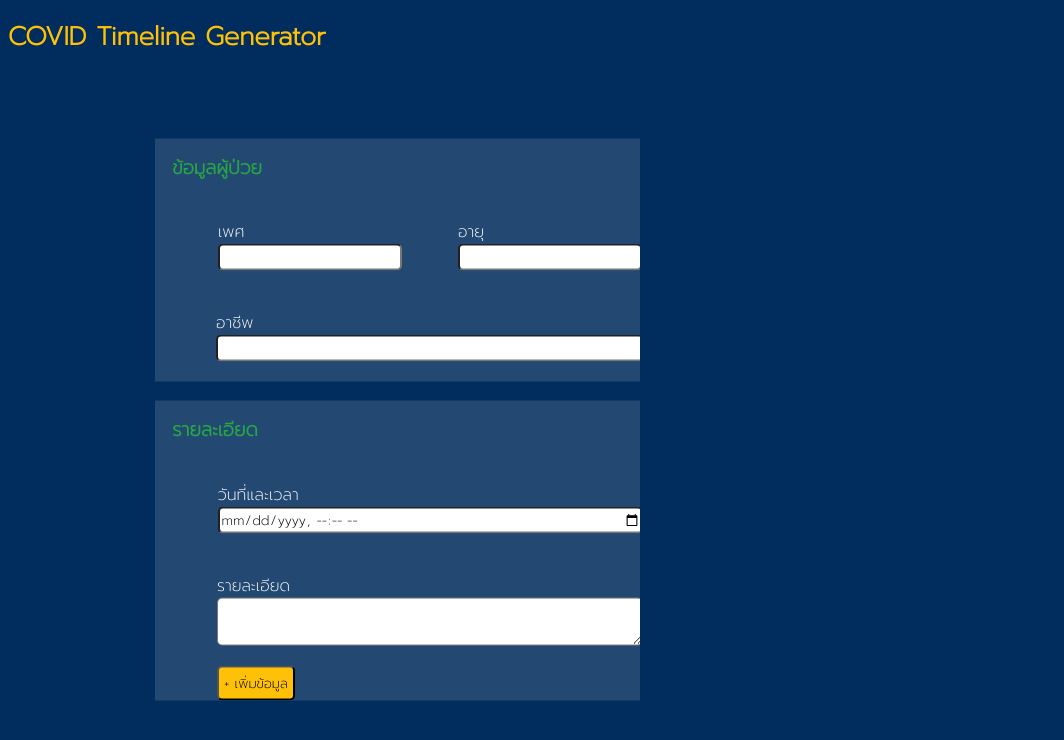
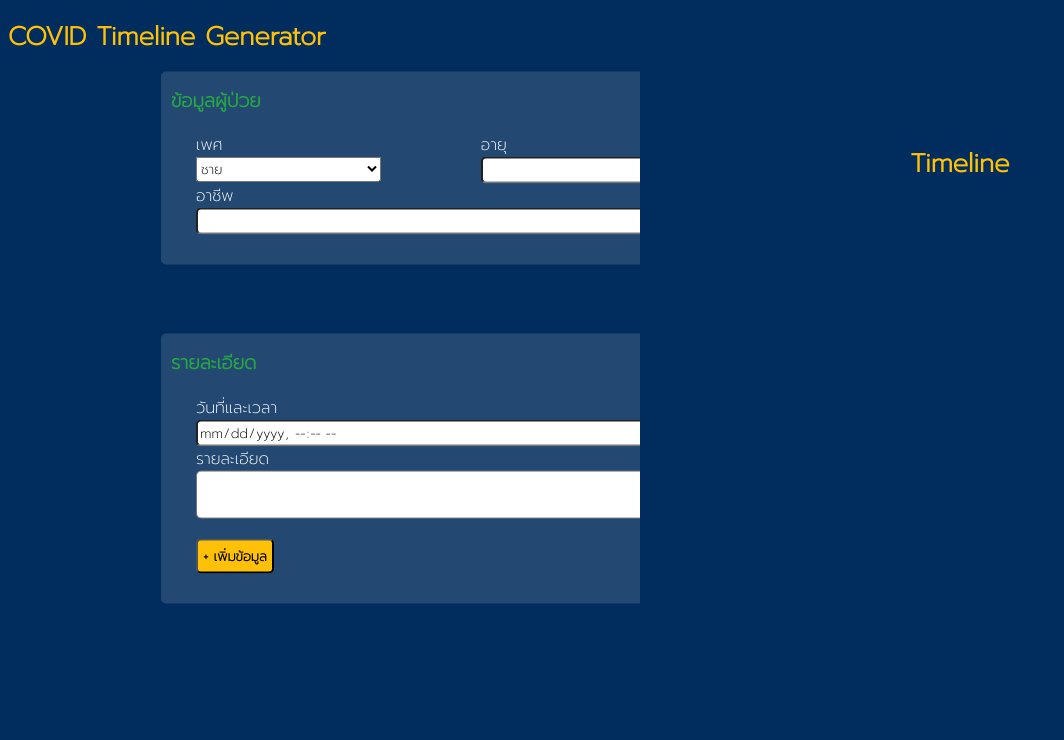
Before and after one commit to Thoughty/covid-timeline, a Next.js app: page / in a window 1280 px wide. Shown: the top 740 px of the page, without its empty margins (0-1064 px from the left). Built offline with nearby package versions, Linux system fonts and the light colour scheme; no server answers.

Commit message:
Set and Get Data are Ready

```diff
--- a/package.json
+++ b/package.json
@@ -17,7 +17,9 @@
     "next": "12.0.8",
     "react": "17.0.2",
     "react-dom": "17.0.2",
-    "react-form-hooks": "^1.1.5"
+    "react-form-hooks": "^1.1.5",
+    "react-hook-form": "^7.25.1",
+    "react-vertical-timeline-component": "^3.5.2"
   },
   "devDependencies": {
     "eslint": "8.7.0",
--- a/pages/index.js
+++ b/pages/index.js
@@ -2,113 +2,174 @@ import Head from 'next/head'
 import Image from 'next/image'
 import { useEffect, useState } from 'react'
 import styles from '../styles/Home.module.css'
-import { getTimeline } from '../utils/timeline'
-import { Box , Center, Divider,Textarea,Input, Fade, FormControl, FormLabel, Heading, Test, Button} from "@chakra-ui/react"
-import { useForm } from 'react-form-hooks'
+import { Box, Center, Divider, Textarea, Input, Fade, FormControl, FormLabel, Heading, Test, Button } from "@chakra-ui/react"
+import { useForm } from 'react-hook-form'
 import { firestore } from '../utils/firebase'
 
 
 
 export default function Home() {
 
-  const [gender,setGender] = useState('')
-  const [age,setAge] = useState('')
-  const [career,setCareer] = useState('')
-  const [Desc , setDesc] = useState([])
-  const [DateTime , setDateTime] = useState([])
+  const { register, handleSubmit, errors } = useForm();
+  const [Desc,setDesc] = useState([])
+  const [DateTime,setDateTime] = useState([])
+  const [Age,setAge] = useState('')
+  const [Gender,setGender] = useState('')
+  const [Career,setCareer] = useState('')
+  var UserData = '';
 
-  const submitData = async () => {
-    var GenderData = '';
-    var UserData = age+'_';
-    if(gender == 'หญิง')
+  const onSubmit = (data) => {
+    //console.log(data)
+  UserData = data.Age+'_';
+  if(data.Gender == 'หญิง')
   {
     UserData += 'F'
-      GenderData = 'หญิง'
   }
   else
   {
     UserData += 'M'
-      GenderData = 'ชาย'
   }
-    UserData += '_'+career.replace(' ','_')
-    console.log(UserData)
+  UserData += '_'+data.Career.replace(' ','_')
+  //console.log(UserData)
   try{
-        await
       firestore
       .collection('Timeline')
       .doc(String(UserData))
       .set({
-          เพศ: GenderData,
-          อายุ: age,
-          อาชีพ: career
-        })
+        เพศ: data.Gender,
+        อายุ: data.Age,
+        อาชีพ: data.Career
+      }).then(updateDesc(UserData,data))
   }
   catch (err){
     console.log(err);
   }
 }
+  const updateDesc = (UserData,data) => {
+    var DateTimeLog = String(data.DateTime).replaceAll('-','').replaceAll('T','_').replaceAll(':','')
+    //console.log(DateTimeLog)
+    //console.log(UserData)
+    try{
+      firestore
+      .collection('Timeline')
+      .doc(String(UserData))
+      .collection('UserTimeline')
+      .doc(String(DateTimeLog))
+      .set({
+        DateTime: data.DateTime,
+        Desc: data.Desc
+      }).then(getTimeline(UserData)).then(getUserDetail(UserData)).then(getDateTime(UserData))
+    }
+    catch (err)
+    {
+      console.log(err);
+    }
+  }
 
-  // useEffect(()=>{
-  //   getTimeline();
-  // },[]);
+  const getTimeline = (UserData) => {
+
+    firestore.collection('Timeline').doc(String(UserData)).collection('UserTimeline').onSnapshot(
+       snapshot => {
+           snapshot.docs.map(doc =>
+            setDesc(doc.data().Desc)
+           )
+       }
+   );
+};
+const getDateTime = (UserData) => {
+
+  firestore.collection('Timeline').doc(String(UserData)).collection('UserTimeline').onSnapshot(
+     snapshot => {
+         snapshot.docs.map(doc =>
+          setDateTime(doc.data().DateTime)
+         )
+     }
+ );
+};
+
+  const getUserDetail = async (UserData) =>{
+   const User = await firestore.collection('Timeline').doc(String(UserData)).get()
+    //console.log(User.data().อายุ)
+    setAge(User.data().อายุ)
+    setGender(User.data().เพศ)
+    setCareer(User.data().อาชีพ)
+    //console.log(Age+' '+Gender+' '+Career)
+  }
+
   return (
     <div id='main' className='row'>
       <div className='Headcolumn'>
         <h1 className='header'>COVID Timeline Generator</h1>
       </div>
+      {/* Personal Info */}
+      <div className="split left">
+        <div className="centered">
+          <form className='Form-data' onSubmit={handleSubmit(onSubmit)}>
+            <div className='Top-Box'>
+              <h3>ข้อมูลผู้ป่วย</h3>
+              <div className='Top-data'>
+                <div className='Top-row'>
+                  <div>
+                    <label>เพศ</label>
+                    <select {...register('Gender')}>
+                      <option value='ชาย'>ชาย</option>
+                      <option value='หญิง'>หญิง</option>
+                    </select>
+                  </div>
+                  &nbsp;&nbsp;&nbsp;&nbsp;&nbsp;&nbsp;&nbsp;&nbsp;&nbsp;&nbsp;&nbsp;&nbsp;&nbsp;&nbsp;&nbsp;&nbsp;
+                  <div>
+                    <label>อายุ</label>
+                    <input type='number' {...register('Age')}></input>
+                  </div>
+                </div>
+                <div className='Bottom-row'>
+                  <div>
+                    <label >อาชีพ</label>
+                    <input type='text' className='Career-Input' {...register('Career')}></input>
+                  </div>
+                </div>
+              </div>
+            </div>
+            <div className='blank-space'></div>
+            <div className='Bottom-Box'>
+            <h3>รายละเอียด</h3>
+              <div className='Bottom-data'>
+                <div className='Bottom-row'>
+                  <div>
+                    <label>วันที่และเวลา</label>
+                    <input className='DateTime-Input' type='datetime-local'  {...register('DateTime')}></input>
+                  </div>
+                </div>
+                <div className='Bottom-row'>
+                  <div>
+                    <label >รายละเอียด</label>
+                    <textarea className='Desc-Input' {...register('Desc')}></textarea>
+                  </div>
+                </div>
+                <button className='submit' type='submit'>+ เพิ่มข้อมูล</button>
+              </div>
 
-    {/* Personal Info */}
-    <div class="split left">
-  <div class="centered">
-    <form className='Personal-Info-Box'>
-    <h3> &nbsp;ข้อมูลผู้ป่วย</h3>
-    <FormControl className='Personal-Form'>
-      <FormLabel claseName= 'Gender'htmlFor='Gender'>เพศ
-      <Input id='Gender' type="text"  onChange={(e) => setGender(e.target.value)}
-      ></Input>
-      </FormLabel>
-      &nbsp;&nbsp;&nbsp;&nbsp;&nbsp;&nbsp;&nbsp;&nbsp;&nbsp;
-      <FormLabel claseName= 'Age' htmlFor='Age'>อายุ
-      <Input id='Age' type="number" onChange={(e) => setAge(e.target.value) }
-      ></Input>
-      </FormLabel>
-    </FormControl>
-    <FormControl className='Personal-Form'>
-    <FormLabel claseName= 'Career' htmlFor='Career'>อาชีพ
-      <Input id='Career-Input' className='Career-Input' type="text" onChange={(e) => setCareer(e.target.value)}
-      ></Input>
-      </FormLabel>
-    </FormControl>
+            </div>
 
-
-    </form>
-
-    <form className='Personal-Info-Box'>
-    <h3> &nbsp;รายละเอียด</h3>
-    <FormControl className='Personal-Form'>
-      <FormLabel claseName= 'DateTime'htmlFor='DateTime'>วันที่และเวลา
-      <Input className='DateTime-Input' type="datetime-local"  onChange={(e) => setDateTime(e.target.value)}
-      ></Input>
-      </FormLabel>
-
-    </FormControl>
-    <FormControl className='Personal-Form'>
-    <FormLabel claseName= 'Career' htmlFor='Career'>รายละเอียด
-      <Textarea className='Desc-Input' type="text-area" onChange={(e) => setDesc(e.target.value)}
-      ></Textarea>
-      </FormLabel>
-    </FormControl>
-    <Button className='Submit' onClick={submitData()}>+ เพิ่มข้อมูล</Button>
           </form>
         </div>
       </div>
 
-<div class="split right">
-  <div class="centered">
-    <div className='Timeline'></div>
+      <div className="split right">
+
+        <div className="output-Box">
+          <div className='Timeline'>
+            <h1>Timeline</h1>
+            {Gender != '' ?(
+            <div className='Patient-detail'>ผู้ป่วย{Gender} อายุ {Age} ปี
+            <div className='Patient-Career'>
+              อาชีพ {Career}
+            </div>
+            </div>):(<div></div>)}
+            <div className='Timeline-Output'></div>
           </div>
         </div>
-
+      </div>
     </div>
   )
 }
--- a/styles/globals.css
+++ b/styles/globals.css
@@ -25,11 +25,11 @@ h3{
     max-height: 200px;
 }
 
-.Info-Detail, .Personal-Info-Box{
-    background-color: #234973;
+.Info-Detail, .Personal-Info-Box, .Form-data{
     width: 550px;
     margin-left: 20%;
     max-width: 100%;
+    padding: 15px;
 }
 .Inforow{
     height: 300px;
@@ -108,9 +108,17 @@ td.Age{
 /* If you want the content centered horizontally and vertically */
 .centered {
   position: absolute;
-  top: 50%;
+  top: 40%;
   left: 50%;
   transform: translate(-50%, -50%);
+}
+.output-Box {
+  position: absolute;
+  top: 20%;
+  left: 50%;
+  transform: translate(-50%, -50%);
+  text-align: center;
+
 }
 
 .Personal-Form{
@@ -122,21 +130,62 @@ td.Age{
   padding: 20px;
 
 }
-input, Textarea{
+input, Textarea, label{
   display: block;
   border-radius: 5px;
 }
-.Career-Input, .DateTime-Input, .Desc-Input{
-  width: 420px;
+.Career-Input, .DateTime-Input, input.Bottom-row, .Desc-Input{
+  width: 460px;
   border-radius: 5px;
 }
-.Submit{
-  margin-left: 62px;
+.submit{
+  margin-top: 20px;
   padding: 5px;
   background-color: #ffc107;
   border-radius: 5px;
+  font-weight: bold;
+}
+
+select{
+  width: 185px;
 }
 
 .Timeline{
   border-color: #ffc107;
 }
+
+.Top-data, .Bottom-data{
+  min-height: 50%;
+  color: white;
+  margin-left: 35px;
+}
+
+.Top-row{
+  display: flex;
+
+}
+
+
+.blank-space{
+  height: 50px;
+  background-color: transparent;
+}
+
+.Top-Box,.Bottom-Box{
+  background-color: #234973;
+  padding-bottom: 30px;
+  border-radius: 5px;
+}
+
+.Patient-detail{
+  background-color: #ffc107;
+  font-size: 1.5vw;
+  font-weight: bolder;
+  padding: 15px;
+  border-radius: 50px;
+}
+
+.Patient-Career{
+  font-size: 1.2vw;
+
+}
--- a/utils/timeline.js
+++ /dev/null
@@ -1,12 +0,0 @@
-import { firestore } from "./firebase";
-
-const getTimeline = async () => {
-    var personinfo = '23_F_Frontend_developer'
-    const snap = await firestore.collection('Timeline').doc(`${personinfo}`).get();
-    //snap.docs.forEach((docs) => console.log(docs.data()));
-    console.log(snap.data())
-};
-
-
-
-export {getTimeline}
```
Also changed, not shown: 1 other file (tests, documents, lock files or other folders). Lines whose indentation alone changed are shown as unchanged.
